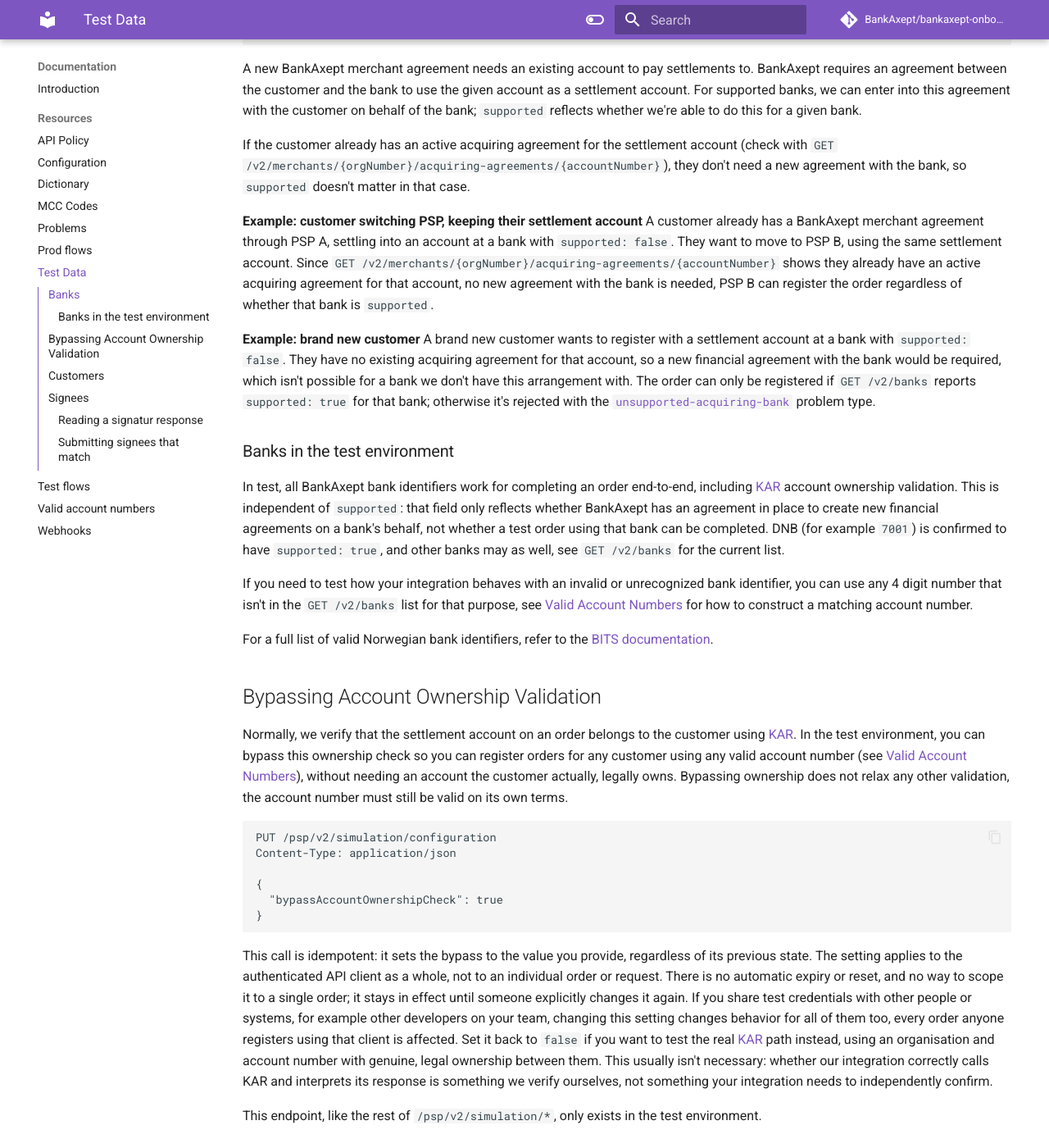
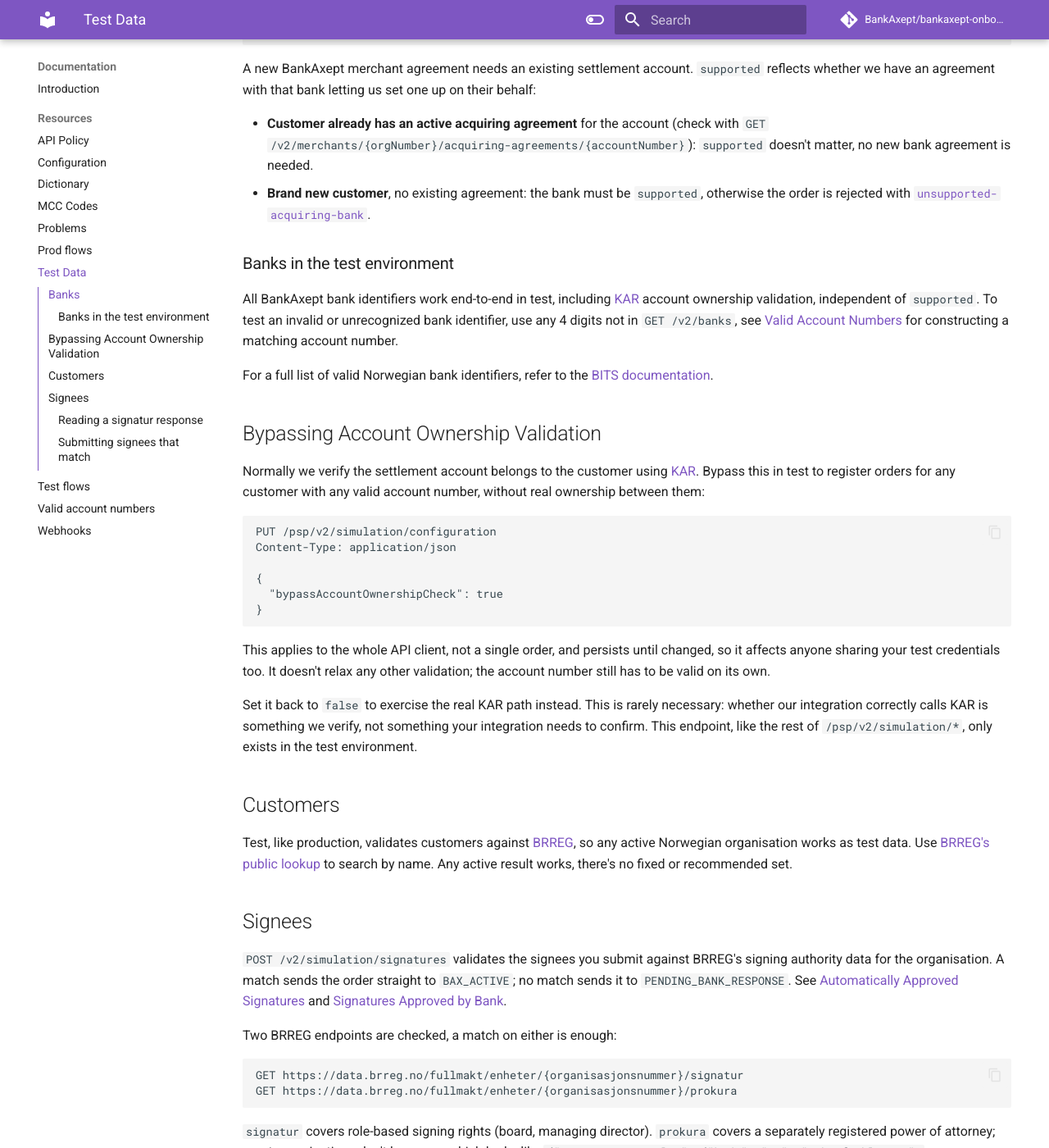
Before and after one commit to BankAxept/bankaxept-onboarding-external-documentation, an MkDocs documentation site: the page built from docs/test_data.md, in a window 1280 px wide and 1400 px high, scrolled down 751 px. Shown: the whole window at 82% size. Built offline with MkDocs 1.6.1 and Material for MkDocs 9.7.7, drawn with Linux system fonts in a browser that asks for light colours; comment, search, counter and statistics services are not loaded; some of the changed text lies outside the part shown.

Commit message:
Trim fluff: cut restated caveats, condense examples to bullets, shorten field-by-field breakdown to what actually matters

````diff
--- a/docs/test_data.md
+++ b/docs/test_data.md
@@ -27,27 +27,20 @@ GET /psp/v2/banks
 ]
 ```
 
-A new BankAxept merchant agreement needs an existing account to pay settlements to. BankAxept requires an agreement between the customer and the bank to use the given account as a settlement account. For supported banks, we can enter into this agreement with the customer on behalf of the bank; `supported` reflects whether we're able to do this for a given bank.
+A new BankAxept merchant agreement needs an existing settlement account. `supported` reflects whether we have an agreement with that bank letting us set one up on their behalf:
 
-If the customer already has an active acquiring agreement for the settlement account (check with `GET /v2/merchants/{orgNumber}/acquiring-agreements/{accountNumber}`), they don't need a new agreement with the bank, so `supported` doesn't matter in that case.
-
-**Example: customer switching PSP, keeping their settlement account**
-A customer already has a BankAxept merchant agreement through PSP A, settling into an account at a bank with `supported: false`. They want to move to PSP B, using the same settlement account. Since `GET /v2/merchants/{orgNumber}/acquiring-agreements/{accountNumber}` shows they already have an active acquiring agreement for that account, no new agreement with the bank is needed, PSP B can register the order regardless of whether that bank is `supported`.
-
-**Example: brand new customer**
-A brand new customer wants to register with a settlement account at a bank with `supported: false`. They have no existing acquiring agreement for that account, so a new financial agreement with the bank would be required, which isn't possible for a bank we don't have this arrangement with. The order can only be registered if `GET /v2/banks` reports `supported: true` for that bank; otherwise it's rejected with the [`unsupported-acquiring-bank`](./problems.md#unsupported-acquiring-bank) problem type.
+- **Customer already has an active acquiring agreement** for the account (check with `GET /v2/merchants/{orgNumber}/acquiring-agreements/{accountNumber}`): `supported` doesn't matter, no new bank agreement is needed.
+- **Brand new customer**, no existing agreement: the bank must be `supported`, otherwise the order is rejected with [`unsupported-acquiring-bank`](./problems.md#unsupported-acquiring-bank).
 
 ### Banks in the test environment
 
-In test, all BankAxept bank identifiers work for completing an order end-to-end, including [KAR](dictionary.md) account ownership validation. This is independent of `supported`: that field only reflects whether BankAxept has an agreement in place to create new financial agreements on a bank's behalf, not whether a test order using that bank can be completed. DNB (for example `7001`) is confirmed to have `supported: true`, and other banks may as well, see `GET /v2/banks` for the current list.
-
-If you need to test how your integration behaves with an invalid or unrecognized bank identifier, you can use any 4 digit number that isn't in the `GET /v2/banks` list for that purpose, see [Valid Account Numbers](./valid_account_numbers.md) for how to construct a matching account number.
+All BankAxept bank identifiers work end-to-end in test, including [KAR](dictionary.md) account ownership validation, independent of `supported`. To test an invalid or unrecognized bank identifier, use any 4 digits not in `GET /v2/banks`, see [Valid Account Numbers](./valid_account_numbers.md) for constructing a matching account number.
 
 For a full list of valid Norwegian bank identifiers, refer to the [BITS documentation](https://www.bits.no/document/iban/).
 
 ## Bypassing Account Ownership Validation
 
-Normally, we verify that the settlement account on an order belongs to the customer using [KAR](dictionary.md). In the test environment, you can bypass this ownership check so you can register orders for any customer using any valid account number (see [Valid Account Numbers](./valid_account_numbers.md)), without needing an account the customer actually, legally owns. Bypassing ownership does not relax any other validation, the account number must still be valid on its own terms.
+Normally we verify the settlement account belongs to the customer using [KAR](dictionary.md). Bypass this in test to register orders for any customer with any valid account number, without real ownership between them:
 
 ```http
 PUT /psp/v2/simulation/configuration
@@ -58,100 +51,71 @@ Content-Type: application/json
 }
 ```
 
-This call is idempotent: it sets the bypass to the value you provide, regardless of its previous state. The setting applies to the authenticated API client as a whole, not to an individual order or request. There is no automatic expiry or reset, and no way to scope it to a single order; it stays in effect until someone explicitly changes it again. If you share test credentials with other people or systems, for example other developers on your team, changing this setting changes behavior for all of them too, every order anyone registers using that client is affected. Set it back to `false` if you want to test the real [KAR](dictionary.md) path instead, using an organisation and account number with genuine, legal ownership between them. This usually isn't necessary: whether our integration correctly calls KAR and interprets its response is something we verify ourselves, not something your integration needs to independently confirm.
+This applies to the whole API client, not a single order, and persists until changed, so it affects anyone sharing your test credentials too. It doesn't relax any other validation; the account number still has to be valid on its own.
 
-This endpoint, like the rest of `/psp/v2/simulation/*`, only exists in the test environment.
+Set it back to `false` to exercise the real KAR path instead. This is rarely necessary: whether our integration correctly calls KAR is something we verify, not something your integration needs to confirm. This endpoint, like the rest of `/psp/v2/simulation/*`, only exists in the test environment.
 
 ## Customers
 
-Test, like production, validates customers against [BRREG](dictionary.md), so any active Norwegian organisation can be used as test data. Use [BRREG's public lookup](https://virksomhet.brreg.no) to search for one by name and use its organisation number. Any active result works. There's no fixed or recommended set; searching for your own company name or any term relevant to your testing works just as well as anything else.
+Test, like production, validates customers against [BRREG](dictionary.md), so any active Norwegian organisation works as test data. Use [BRREG's public lookup](https://virksomhet.brreg.no) to search by name. Any active result works, there's no fixed or recommended set.
 
 ## Signees
 
-When you simulate signing with `POST /v2/simulation/signatures`, the signees you submit are automatically validated against the signing authority BRREG has on file for the organisation. If they match a valid combination, the order moves straight to `BAX_ACTIVE`. If they don't, it moves to `PENDING_BANK_RESPONSE`, see [Automatically Approved Signatures](./test_flows.md#automatically-approved-signatures) and [Signatures Approved by Bank](./test_flows.md#signatures-approved-by-bank) for the full flows.
+`POST /v2/simulation/signatures` validates the signees you submit against BRREG's signing authority data for the organisation. A match sends the order straight to `BAX_ACTIVE`; no match sends it to `PENDING_BANK_RESPONSE`. See [Automatically Approved Signatures](./test_flows.md#automatically-approved-signatures) and [Signatures Approved by Bank](./test_flows.md#signatures-approved-by-bank).
 
-This data comes from two BRREG endpoints, checked independently, a match on either is enough:
+Two BRREG endpoints are checked, a match on either is enough:
 
 ```
 GET https://data.brreg.no/fullmakt/enheter/{organisasjonsnummer}/signatur
 GET https://data.brreg.no/fullmakt/enheter/{organisasjonsnummer}/prokura
 ```
 
-`signatur` covers signing rights derived from company roles (board members, managing director). `prokura` covers a separately registered power of attorney (prokura), many organisations don't have one registered at all, which looks like this:
+`signatur` covers role-based signing rights (board, managing director). `prokura` covers a separately registered power of attorney; most organisations don't have one, which looks like `{"signeringsGrunnlag": {"kode": "SI", "tekstforklaring": "Signeringsgrunnlag finnes ikke"}}`, a normal response, not an error.
+
+### Reading a `signatur` response
+
+Invented example, not real data:
 
 ```json
 {
   "signeringsGrunnlag": {
-    "kode": "SI",
-    "tekstforklaring": "Signeringsgrunnlag finnes ikke"
-  }
-}
-```
-
-`"Signeringsgrunnlag finnes ikke"` translates to "No signing basis exists", this is a normal, expected response, not an error.
-
-### Reading a `signatur` response
-
-Below is an illustrative example (invented organisation, names and dates, not real data):
-
-```json
-{
-  "enhet": {
-    "organisasjonsnummer": "000000000",
-    "navn": "EKSEMPEL AS"
-  },
-  "signeringsGrunnlag": {
-    "kode": "SF",
     "muligeSigneringsRoller": {
       "personRolleGrunnlag": [
-        { "fodselsdato": "01.01.1980", "navn": "Kari Nordmann", "rolle": { "kode": "DAGL", "tekstforklaring": "Daglig leder" } },
-        { "fodselsdato": "02.02.1975", "navn": "Ola Nordmann", "rolle": { "kode": "LEDE", "tekstforklaring": "Styrets leder" } },
-        { "fodselsdato": "03.03.1978", "navn": "Per Hansen", "rolle": { "kode": "MEDL", "tekstforklaring": "Styremedlem" } },
-        { "fodselsdato": "04.04.1982", "navn": "Mona Lund", "rolle": { "kode": "MEDL", "tekstforklaring": "Styremedlem" } }
+        { "fodselsdato": "01.01.1980", "navn": "Kari Nordmann", "rolle": { "kode": "DAGL" } },
+        { "fodselsdato": "02.02.1975", "navn": "Ola Nordmann", "rolle": { "kode": "LEDE" } },
+        { "fodselsdato": "03.03.1978", "navn": "Per Hansen", "rolle": { "kode": "MEDL" } },
+        { "fodselsdato": "04.04.1982", "navn": "Mona Lund", "rolle": { "kode": "MEDL" } }
       ]
     },
-    "signaturProkuraRoller": {
-      "signaturProkuraFritekst": "To styremedlemmer i fellesskap. Daglig leder eller styrets leder hver for seg."
-    },
-    "tekstforklaring": "Signeringsgrunnlag finnes"
+    "signaturProkuraRoller": { "signaturProkuraFritekst": "To styremedlemmer i fellesskap. Daglig leder eller styrets leder hver for seg." }
   },
   "signeringsKombinasjon": {
     "kombinasjon": [
       {
         "kode": "STYR",
-        "kombinasjonsId": "1",
         "personRolleKombinasjon": [
-          { "fodselsdato": "02.02.1975", "navn": "Ola Nordmann", "rolle": { "kode": "LEDE", "tekstforklaring": "Styrets leder" } },
-          { "fodselsdato": "03.03.1978", "navn": "Per Hansen", "rolle": { "kode": "MEDL", "tekstforklaring": "Styremedlem" } },
-          { "fodselsdato": "04.04.1982", "navn": "Mona Lund", "rolle": { "kode": "MEDL", "tekstforklaring": "Styremedlem" } }
+          { "fodselsdato": "02.02.1975", "navn": "Ola Nordmann", "rolle": { "kode": "LEDE" } },
+          { "fodselsdato": "03.03.1978", "navn": "Per Hansen", "rolle": { "kode": "MEDL" } },
+          { "fodselsdato": "04.04.1982", "navn": "Mona Lund", "rolle": { "kode": "MEDL" } }
         ],
         "tekstforklaring": "Styret i fellesskap"
       }
     ]
   },
   "status": {
-    "kombinasjonStatus": { "kode": "OK", "tekstforklaring": "Kombinasjon finnes." },
-    "regelStatus": { "kode": "RI", "tekstforklaring": "Regel er ikke registrert eller standardisert.", "regelIdent": null },
-    "rutineStatus": { "kode": "OK", "tekstforklaring": "Maskinelt oppslag utført uten feil." }
+    "regelStatus": { "kode": "RI", "tekstforklaring": "Regel er ikke registrert eller standardisert." }
   }
 }
 ```
 
-Field by field, translated:
+Two things matter here:
 
-- `enhet` ("entity"): the organisation, `navn` ("name") and `organisasjonsnummer` ("organisation number").
-- `signeringsGrunnlag` ("signing basis"): `kode: "SF"` means a signing basis exists for this organisation (as opposed to `"SI"`, shown above).
-- `muligeSigneringsRoller.personRolleGrunnlag` ("possible signing roles" / "person-role basis"): a flat list of everyone who holds a role that's *potentially* relevant. `fodselsdato` is date of birth (`DD.MM.YYYY`), `navn` is name, `rolle.kode`/`tekstforklaring` is the role, for example `DAGL` ("Daglig leder", managing director), `LEDE` ("Styrets leder", board chair), `MEDL` ("Styremedlem", board member). **This list alone does not tell you who can sign, or in what combination.**
-- `signaturProkuraRoller.signaturProkuraFritekst`: a human-readable, free-text description of the actual rule, not something you can check programmatically.
-- `signeringsKombinasjon.kombinasjon` ("signing combination"): this is the part that matters. Each entry is one complete, valid combination of signees, submitting all of them together, and only them, is what satisfies this combination.
-  - `kode`: the combination's type, for example `STYR` ("styret", the board).
-  - `personRolleKombinasjon`: the exact set of people required for this specific combination.
-  - `tekstforklaring`: a human-readable description, for example `"Styret i fellesskap"` ("the board, jointly").
-- `status.regelStatus`: whether BRREG could derive a clean, standardized rule. `"RI"` ("Regel er ikke registrert eller standardisert", rule not registered or standardized) means BRREG couldn't mechanically break the free-text rule down further, so it falls back to a single, safe combination, here, the entire board acting together, even though the free text hints that smaller combinations (for example, any two board members, or the managing director alone) might also be valid in reality. **Only the combinations actually listed under `kombinasjon` can be used for simulation, regardless of what the free text implies.**
+- **Use `signeringsKombinasjon.kombinasjon`, not `personRolleGrunnlag`.** The latter is just a flat list of everyone holding a relevant role (`DAGL` managing director, `LEDE` board chair, `MEDL` board member); it doesn't say who can sign, or together with whom. Each entry under `kombinasjon` is one complete, valid combination, for example `"Styret i fellesskap"` ("the board, jointly") above. Submit that entire set, and only that set, to get a match.
+- **`regelStatus: "RI"`** ("rule not standardized") means BRREG couldn't mechanically derive a simpler combination, even if the free text (`signaturProkuraFritekst`) hints that one exists, and falls back to one safe combination instead (here, the whole board). Only what's listed under `kombinasjon` is usable for simulation.
 
 ### Submitting signees that match
 
-To trigger automatic approval, `POST /v2/simulation/signatures` needs the exact set of people from one combination, no more, no fewer. Matching is done on full name (exact string match) and date of birth:
+Submit the exact set of people from one combination, no more, no fewer. Matching is on full name (exact string) and date of birth:
 
 ```json
 {
@@ -164,6 +128,6 @@ To trigger automatic approval, `POST /v2/simulation/signatures` needs the exact
 }
 ```
 
-`dateOfBirth` is submitted as a normal ISO 8601 date, matching the API contract, there's no need to convert it to BRREG's `DD.MM.YYYY` format yourself, that happens on our end. `email` isn't checked against BRREG at all, it's only used to identify the signee within your own order.
+Use a normal ISO 8601 `dateOfBirth`, no need to convert to BRREG's `DD.MM.YYYY` format yourself. `email` isn't checked against BRREG, it only identifies the signee within your order.
 
-Submitting a subset of a combination, an extra person added to one, or people who don't appear in any combination at all, will not match, and the order moves to `PENDING_BANK_RESPONSE` instead, see [Signatures Approved by Bank](./test_flows.md#signatures-approved-by-bank) and [Signatures Rejected by Bank](./test_flows.md#signatures-rejected-by-bank) for simulating what happens next.
+A subset, an extra person, or anyone not in a combination won't match, sending the order to `PENDING_BANK_RESPONSE`, see [Signatures Approved by Bank](./test_flows.md#signatures-approved-by-bank) and [Signatures Rejected by Bank](./test_flows.md#signatures-rejected-by-bank) for simulating what happens next.
````
